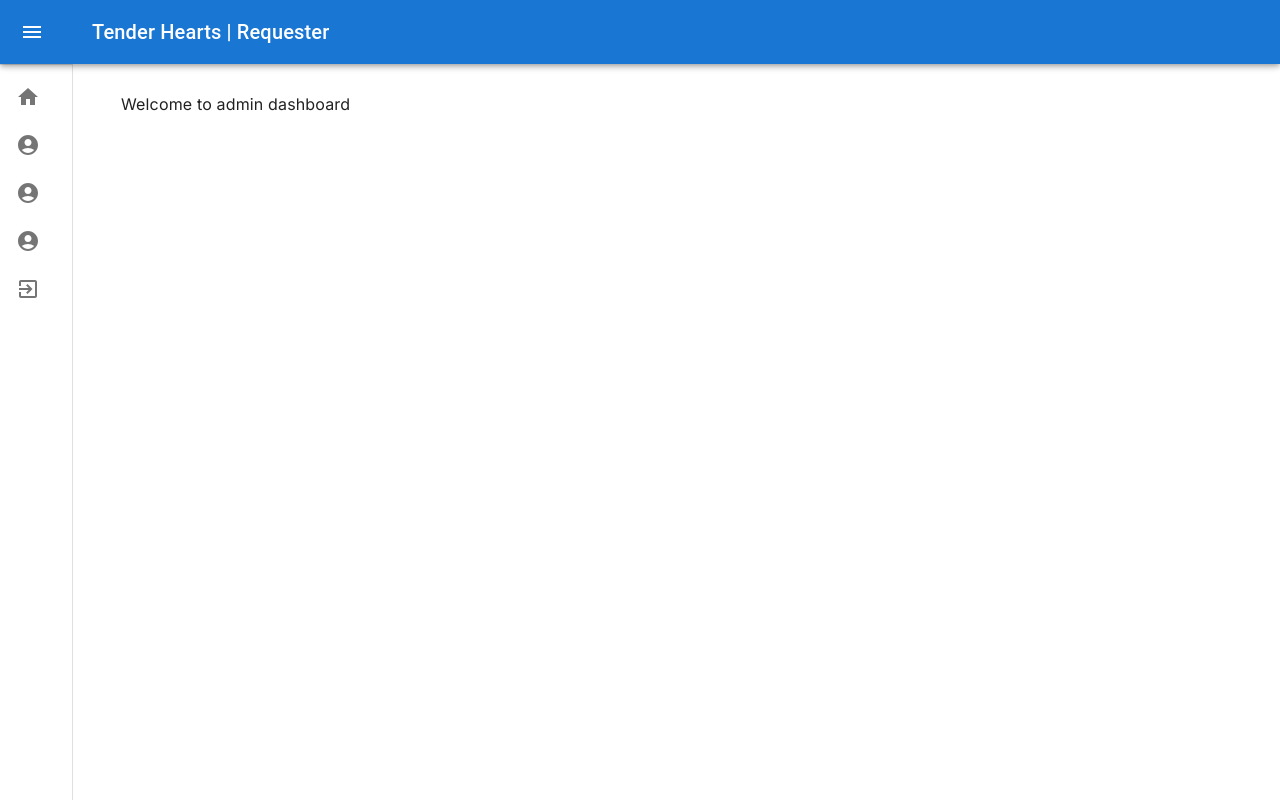
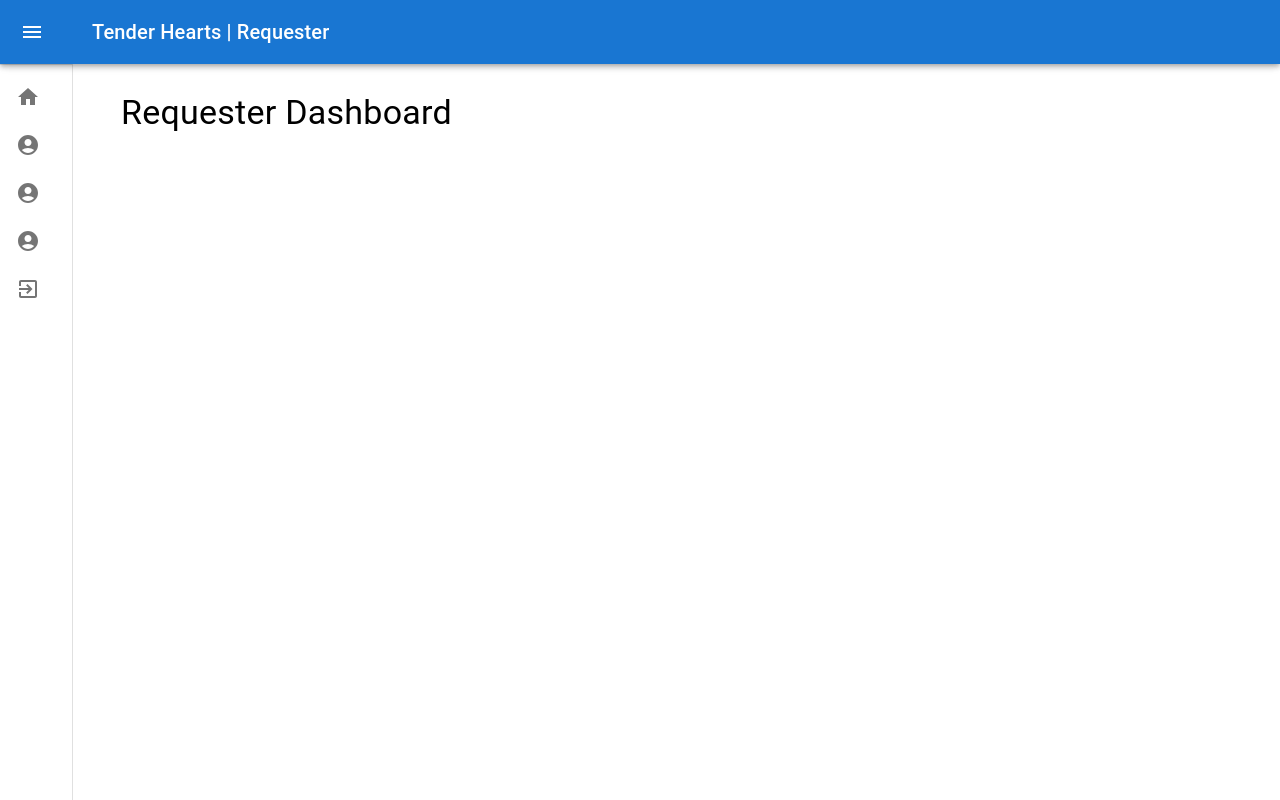
Before and after one commit to HyRALis/tender-hearts, a Next.js app: page /requester/dashboard in a window 1280 px wide. Built offline with nearby package versions, Linux system fonts and the light colour scheme.

Commit message:
added typography

```diff
--- a/app/requester/dashboard/page.tsx
+++ b/app/requester/dashboard/page.tsx
@@ -1,8 +1,13 @@
 import React from 'react';
 import AdminDashboardLayout from './layout';
+import { Typography } from '@mui/material';
 
 const Dashboard = () => {
-    return <div>Welcome to admin dashboard</div>;
+  return (
+    <Typography variant='h4' component='h1' gutterBottom color={'black'}>
+      Requester Dashboard
+    </Typography>
+  );
 };
 
 export default Dashboard;
```
